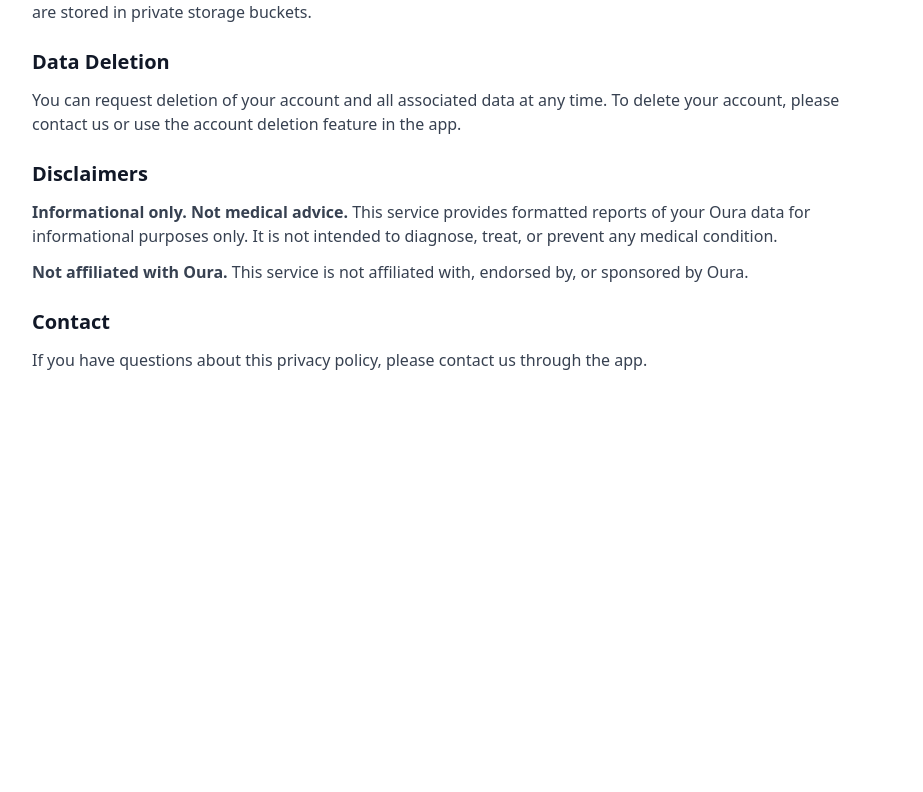
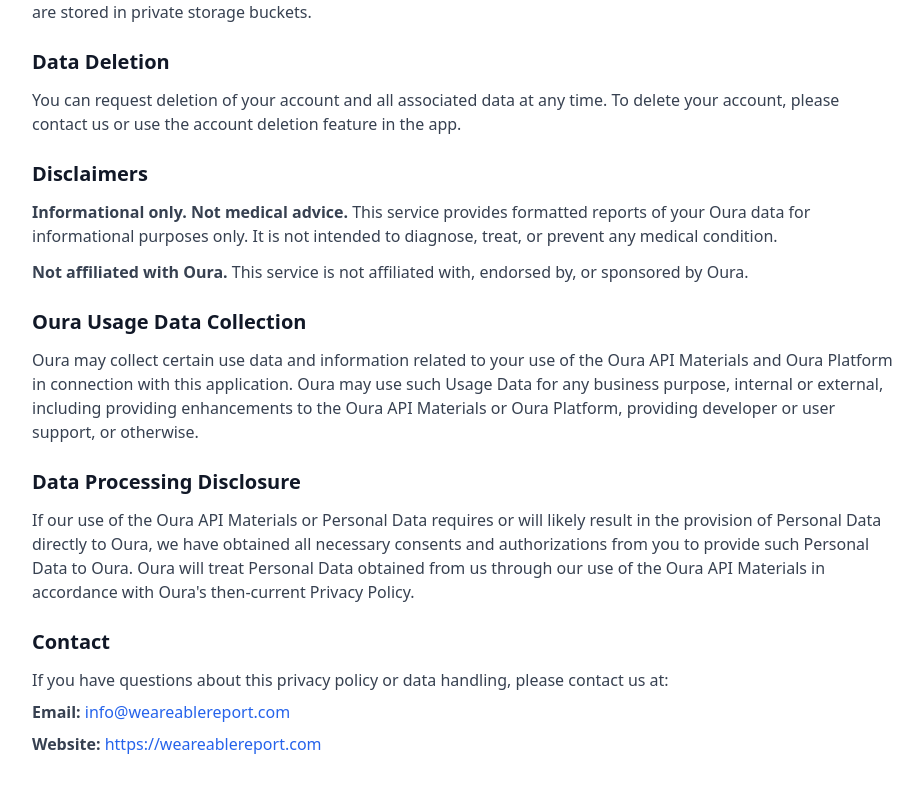
Before and after one commit to Yannetto/LabSyncOura, a Next.js app: page /privacy in a window 1280 px wide. Shown: the part 669-1461 px from the top of the page, without its empty margins (176-1099 px from the left). Before the commit the page ends 1089 px from the top, so only its background shows below. Built offline with nearby package versions, Linux system fonts and the light colour scheme.

Commit message:
Update privacy policy and terms for Oura API compliance
- Add Oura Usage Data Collection statement
- Add Data Processing Disclosure
- Add contact email (info@weareablereport.com)
- Add third-party service provider disclaimers
- Add link to Oura account settings

```diff
--- a/app/app/page.tsx
+++ b/app/app/page.tsx
@@ -451,6 +451,18 @@
               Connect Oura account
             </button>
           )}
+          {isConnected && (
+            <div className="mt-2">
+              <a
+                href="https://cloud.ouraring.com/account"
+                target="_blank"
+                rel="noopener noreferrer"
+                className="text-xs text-blue-600 hover:text-blue-700 underline"
+              >
+                Manage your Oura account settings →
+              </a>
+            </div>
+          )}
         </div>
 
         {/* Actions */}
--- a/app/privacy/page.tsx
+++ b/app/privacy/page.tsx
@@ -76,9 +76,35 @@
           </section>
 
           <section>
+            <h2 className="text-xl font-semibold text-gray-900 mb-3">Oura Usage Data Collection</h2>
+            <p className="text-gray-700">
+              Oura may collect certain use data and information related to your use of the Oura API Materials
+              and Oura Platform in connection with this application. Oura may use such Usage Data for any business
+              purpose, internal or external, including providing enhancements to the Oura API Materials or Oura
+              Platform, providing developer or user support, or otherwise.
+            </p>
+          </section>
+
+          <section>
+            <h2 className="text-xl font-semibold text-gray-900 mb-3">Data Processing Disclosure</h2>
+            <p className="text-gray-700">
+              If our use of the Oura API Materials or Personal Data requires or will likely result in the provision
+              of Personal Data directly to Oura, we have obtained all necessary consents and authorizations from you
+              to provide such Personal Data to Oura. Oura will treat Personal Data obtained from us through our use
+              of the Oura API Materials in accordance with Oura's then-current Privacy Policy.
+            </p>
+          </section>
+
+          <section>
             <h2 className="text-xl font-semibold text-gray-900 mb-3">Contact</h2>
             <p className="text-gray-700">
-              If you have questions about this privacy policy, please contact us through the app.
+              If you have questions about this privacy policy or data handling, please contact us at:
+            </p>
+            <p className="text-gray-700 mt-2">
+              <strong>Email:</strong> <a href="mailto:info@weareablereport.com" className="text-blue-600 hover:text-blue-700">info@weareablereport.com</a>
+            </p>
+            <p className="text-gray-700 mt-2">
+              <strong>Website:</strong> <a href="https://weareablereport.com" className="text-blue-600 hover:text-blue-700">https://weareablereport.com</a>
             </p>
           </section>
         </div>
--- a/app/terms/page.tsx
+++ b/app/terms/page.tsx
@@ -57,6 +57,16 @@
           </section>
 
           <section>
+            <h2 className="text-xl font-semibold text-gray-900 mb-3">Third-Party Service Providers</h2>
+            <p className="text-gray-700">
+              Your use of this service is subject to third-party service providers, including Oura. We disclaim all
+              warranties on behalf of third-party service providers, including a disclaimer of implied warranties of
+              merchantability, fitness for a particular purpose and non-infringement. Third-party service providers
+              are excluded from all liability for consequential, special, punitive, indirect damages.
+            </p>
+          </section>
+
+          <section>
             <h2 className="text-xl font-semibold text-gray-900 mb-3">User Responsibilities</h2>
             <p className="text-gray-700">
               You are responsible for:
@@ -81,8 +91,10 @@
           <section>
             <h2 className="text-xl font-semibold text-gray-900 mb-3">Service Availability</h2>
             <p className="text-gray-700">
-              We reserve the right to modify, suspend, or discontinue the service at any time
-              without notice. We do not guarantee uninterrupted or error-free service.
+              We reserve the right to modify, suspend, or discontinue the service at any time without notice.
+              We do not guarantee uninterrupted or error-free service. This service depends on third-party APIs,
+              including the Oura API. We make no warranty that the service will be uninterrupted, timely, secure,
+              or error-free. The service is provided "as is" without warranty of any kind.
             </p>
           </section>
 
```
